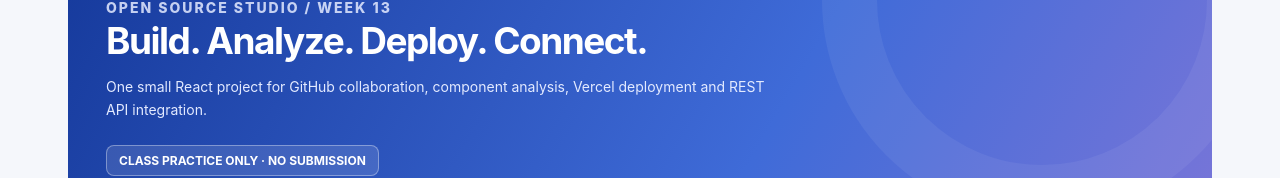
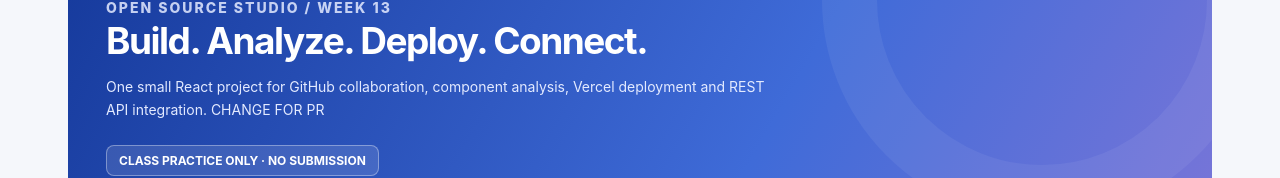
Before and after one commit to 2026-2-OSS/week13_starter_project, a React (Vite) app: page / in a window 1280 px wide. Shown: the part 136-314 px from the top of the page. Built offline with nearby package versions, Linux system fonts and the light colour scheme.

Commit message:
docs: change text about information

```diff
--- a/src/App.jsx
+++ b/src/App.jsx
@@ -15,6 +15,11 @@ export default function App() {
           <p>
             One small React project for GitHub collaboration, component analysis,
             Vercel deployment and REST API integration.
+
+
+
+
+            CHANGE FOR PR
           </p>
           <span className="hero-tag">CLASS PRACTICE ONLY · NO SUBMISSION</span>
         </section>
```
